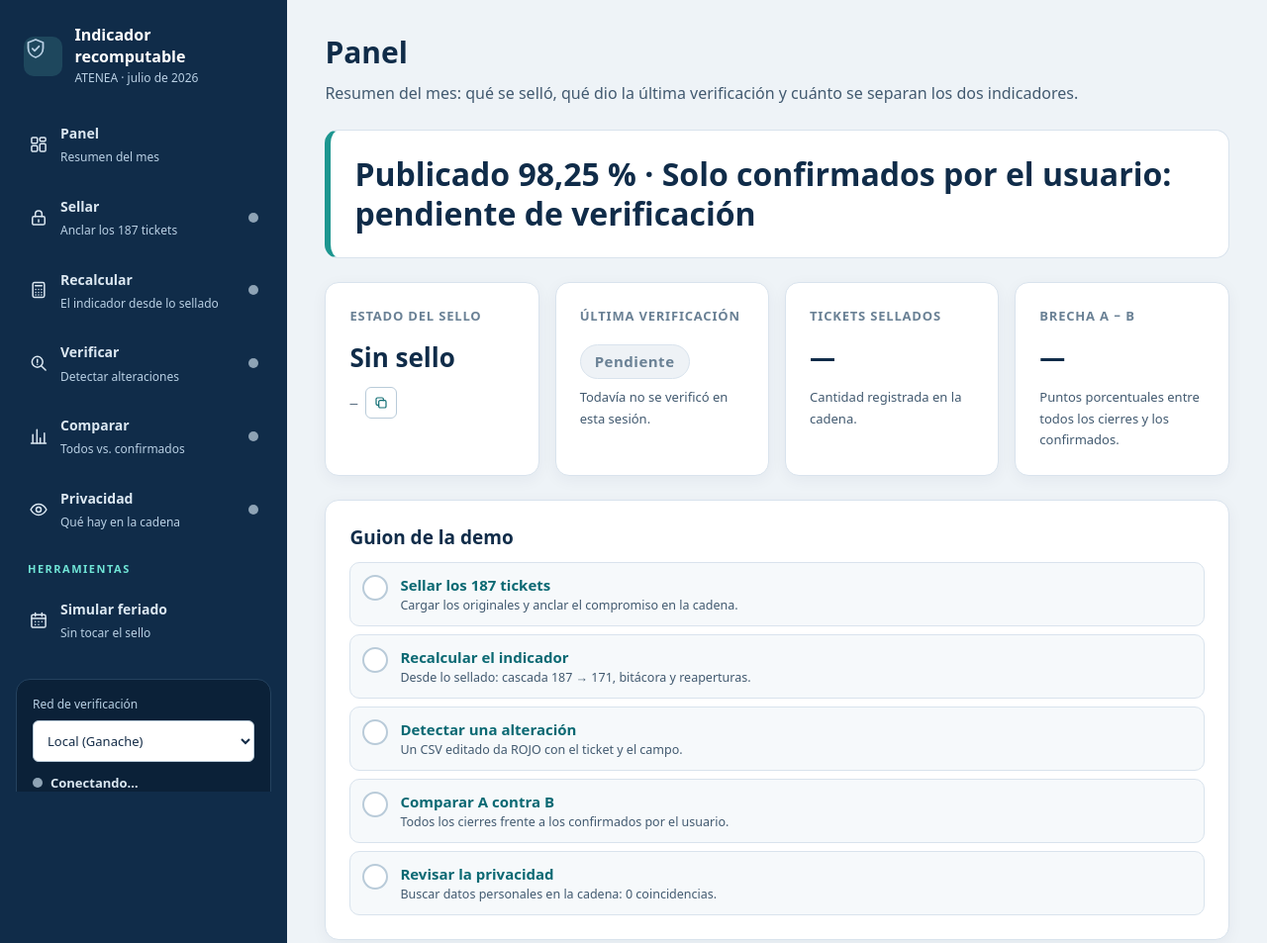
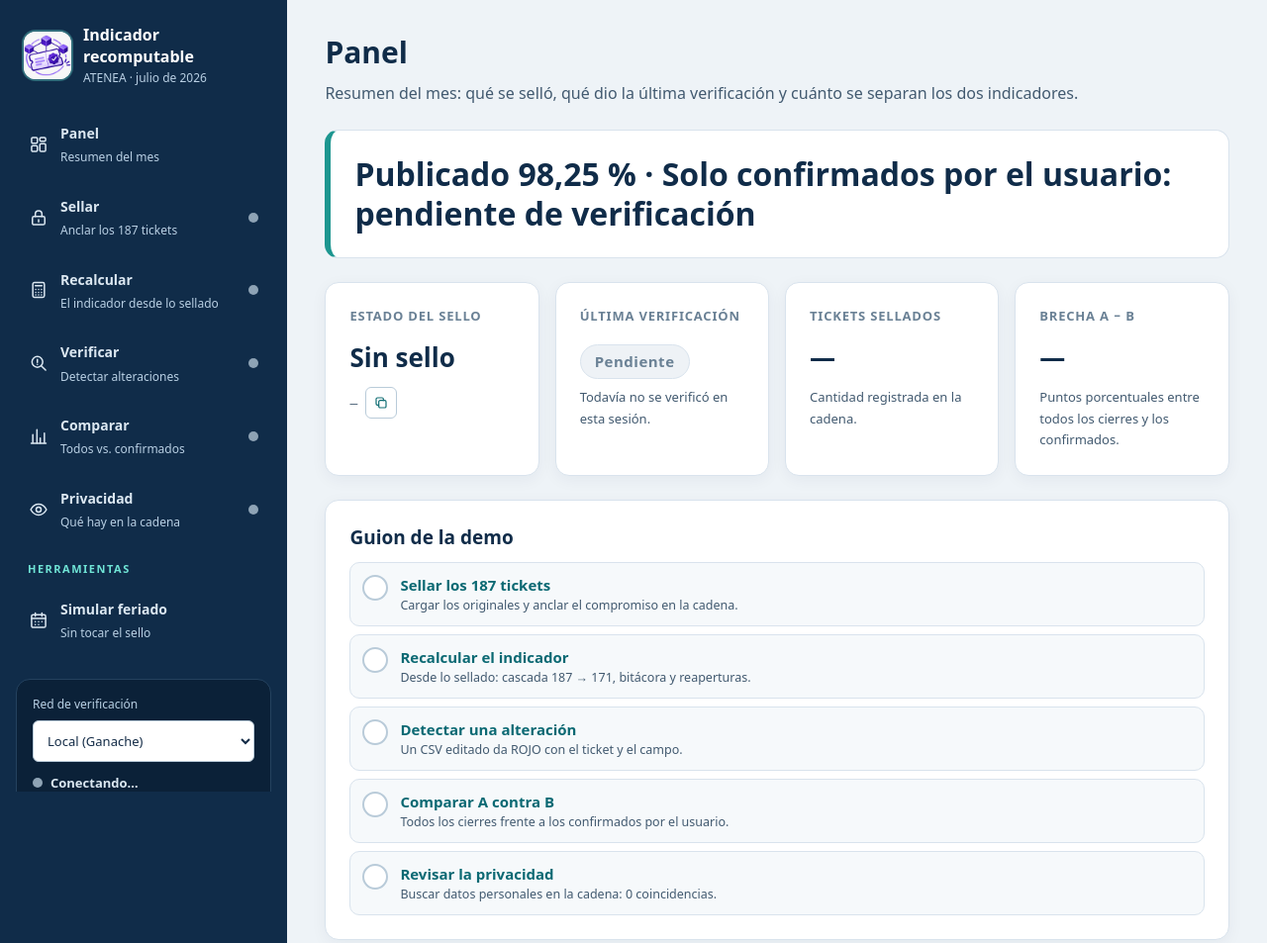
Before and after one commit to amethv/reto-03-indicador-recomputable, a website: page src/index.html in a window 1280 px wide. Shown: the top 953 px of the page at 99% size. Drawn offline with Linux system fonts and the light colour scheme.

Commit message:
Fase 14: logo propio en el menú, la barra móvil y la pestaña
- src/logo.png (256 px, recortado y cuadrado) reemplaza el ícono de escudo.
- Se usa también como ícono de la pestaña; el servidor sirve PNG con su tipo.

```diff
--- a/scripts/start.mjs
+++ b/scripts/start.mjs
@@ -17,7 +17,7 @@ export async function startApp(){
  try{config=JSON.parse(await fs.readFile(path.join(EVIDENCE_DIR,'red-local.json'),'utf8'));}catch(e){if(e.code!=='ENOENT')throw e;}
  if(!config){config=await deploy(provider);await fs.writeFile(path.join(EVIDENCE_DIR,'red-local.json'),JSON.stringify(config,null,2));}
  if(await provider.getCode(config.address)==='0x')throw new Error('La cadena persistida no contiene el contrato configurado. No se reemplazará automáticamente.');
- const mime={'.html':'text/html; charset=utf-8','.mjs':'text/javascript; charset=utf-8','.js':'text/javascript; charset=utf-8','.css':'text/css; charset=utf-8','.json':'application/json; charset=utf-8','.csv':'text/csv; charset=utf-8','.sol':'text/plain; charset=utf-8','.md':'text/plain; charset=utf-8','.pdf':'application/pdf'};
+ const mime={'.html':'text/html; charset=utf-8','.mjs':'text/javascript; charset=utf-8','.js':'text/javascript; charset=utf-8','.css':'text/css; charset=utf-8','.json':'application/json; charset=utf-8','.csv':'text/csv; charset=utf-8','.sol':'text/plain; charset=utf-8','.md':'text/plain; charset=utf-8','.pdf':'application/pdf','.png':'image/png'};
  const server=http.createServer(async(req,res)=>{
   try{
    const url=new URL(req.url,'http://127.0.0.1:8080');
--- a/src/index.html
+++ b/src/index.html
@@ -4,6 +4,7 @@
 <meta charset="utf-8">
 <meta name="viewport" content="width=device-width,initial-scale=1">
 <title>ATENEA · Indicador recomputable · Nivel 1</title>
+<link rel="icon" type="image/png" href="/src/logo.png">
 <link rel="stylesheet" href="/src/style.css">
 <script src="/vendor/papaparse.umd.js"></script>
 <script type="importmap">{"imports":{"papaparse":"/vendor/papaparse.mjs","ethers":"/vendor/ethers.mjs"}}</script>
@@ -12,7 +13,6 @@
 <body>
 <svg width="0" height="0" class="icons" aria-hidden="true" focusable="false">
   <defs>
-    <symbol id="i-shield" viewBox="0 0 24 24"><path d="M12 3 4.5 6v5.5c0 4.6 3.1 8.3 7.5 9.5 4.4-1.2 7.5-4.9 7.5-9.5V6L12 3Z"/><path d="m8.8 12.2 2.2 2.2 4.4-4.6"/></symbol>
     <symbol id="i-panel" viewBox="0 0 24 24"><rect x="3.5" y="3.5" width="7" height="7" rx="1.5"/><rect x="13.5" y="3.5" width="7" height="4.5" rx="1.5"/><rect x="13.5" y="11" width="7" height="9.5" rx="1.5"/><rect x="3.5" y="13.5" width="7" height="7" rx="1.5"/></symbol>
     <symbol id="i-lock" viewBox="0 0 24 24"><rect x="4.5" y="10.5" width="15" height="10" rx="2"/><path d="M8 10.5V7.5a4 4 0 0 1 8 0v3"/><path d="M12 14.5v2.5"/></symbol>
     <symbol id="i-calc" viewBox="0 0 24 24"><rect x="5" y="3" width="14" height="18" rx="2"/><path d="M8 7h8"/><path d="M8.5 11.5h.01M12 11.5h.01M15.5 11.5h.01M8.5 15h.01M12 15h.01M15.5 15h.01M8.5 18h.01M12 18h.01M15.5 18h.01"/></symbol>
@@ -30,14 +30,14 @@
 
 <header class="topbar">
   <button id="menuToggle" class="iconbutton" type="button" data-ui aria-expanded="false" aria-controls="sidebar"><svg class="icon"><use href="#i-menu"/></svg><span>Menú</span></button>
-  <span class="topbar-title"><svg class="icon"><use href="#i-shield"/></svg>Indicador recomputable</span>
+  <span class="topbar-title"><img class="logo-small" src="/src/logo.png" alt="" width="28" height="28">Indicador recomputable</span>
 </header>
 <div id="backdrop" class="backdrop"></div>
 
 <div class="app">
 <aside id="sidebar" class="sidebar">
   <div class="brand">
-    <span class="brand-mark"><svg class="icon"><use href="#i-shield"/></svg></span>
+    <img class="brand-mark" src="/src/logo.png" alt="Logo: ticket sellado en una red de bloques" width="48" height="48">
     <div><strong>Indicador recomputable</strong><span>ATENEA · julio de 2026</span></div>
     <button id="menuClose" class="iconbutton close" type="button" data-ui aria-label="Cerrar menú"><svg class="icon"><use href="#i-close"/></svg></button>
   </div>
--- a/src/style.css
+++ b/src/style.css
@@ -113,16 +113,17 @@ main {
 .brand { display: flex; align-items: center; gap: var(--space-3); padding: 0 var(--space-2); }
 .brand strong { display: block; font-size: 16px; }
 .brand span { display: block; font-size: 12px; color: var(--ice); margin-top: 2px; }
+/* Logo: imagen con fondo claro, presentada como una ficha redondeada. */
 .brand-mark {
-  display: grid;
-  place-items: center;
-  width: 40px;
-  height: 40px;
-  border-radius: var(--radius);
-  background: rgba(112, 229, 214, 0.14);
-  color: var(--mint);
+  display: block;
+  flex: none;
+  width: 48px;
+  height: 48px;
+  border-radius: 12px;
+  background: #f7f7f7;
+  box-shadow: 0 0 0 2px rgba(112, 229, 214, 0.35);
 }
-.brand-mark .icon { width: 24px; height: 24px; }
+.logo-small { display: block; flex: none; width: 28px; height: 28px; border-radius: 7px; background: #f7f7f7; }
 
 .menu { list-style: none; margin: 0; padding: 0; display: grid; gap: var(--space-1); }
 .menu a {
@@ -456,7 +457,6 @@ tr.flip td { background: #fff7e8; font-weight: 600; }
     color: #fff;
   }
   .topbar-title { display: flex; align-items: center; gap: var(--space-2); font-weight: 700; min-width: 0; }
-  .topbar-title .icon { color: var(--mint); }
 
   .sidebar {
     position: fixed;
```
Also changed, not shown: src/logo.png (added).
